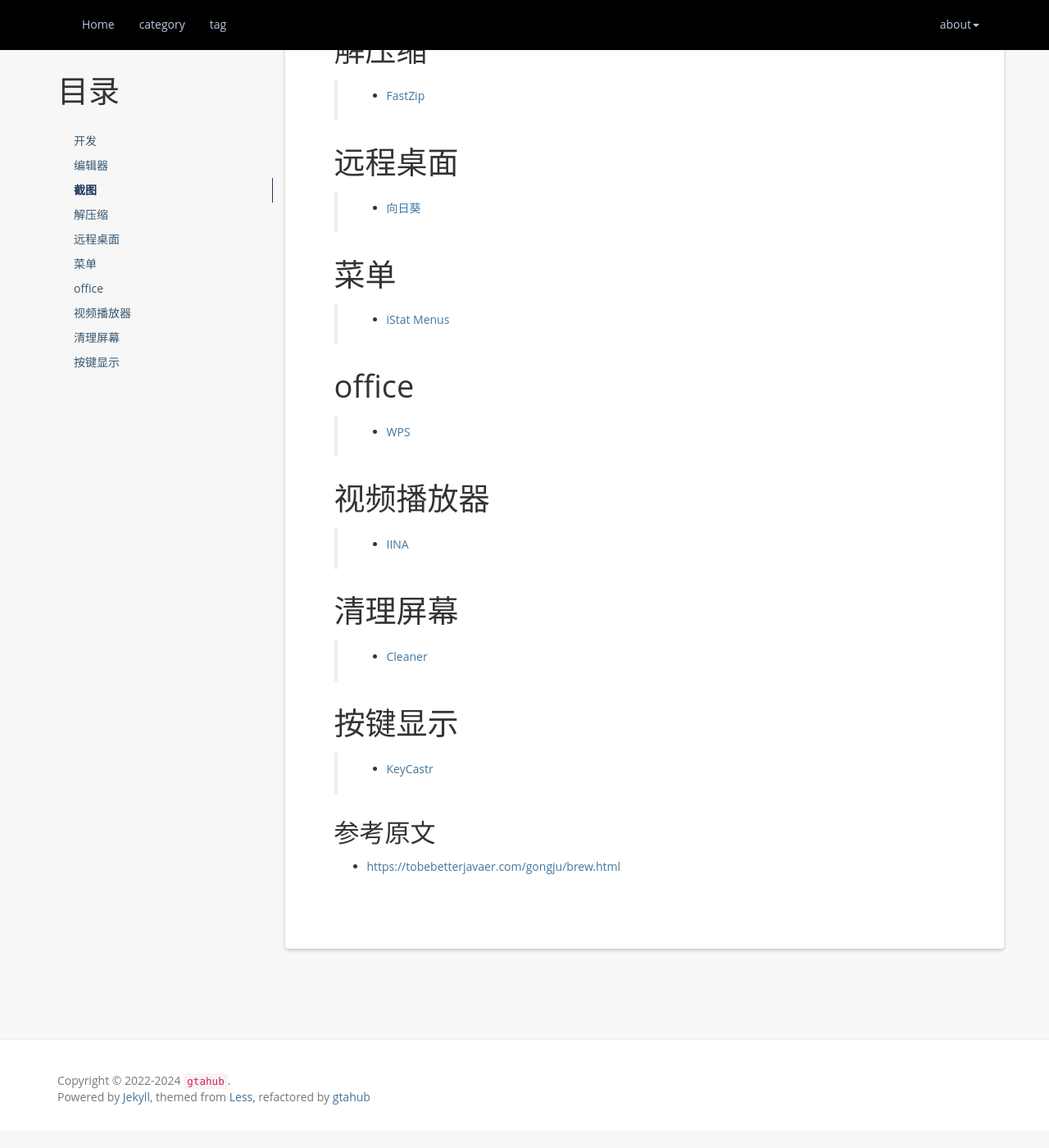
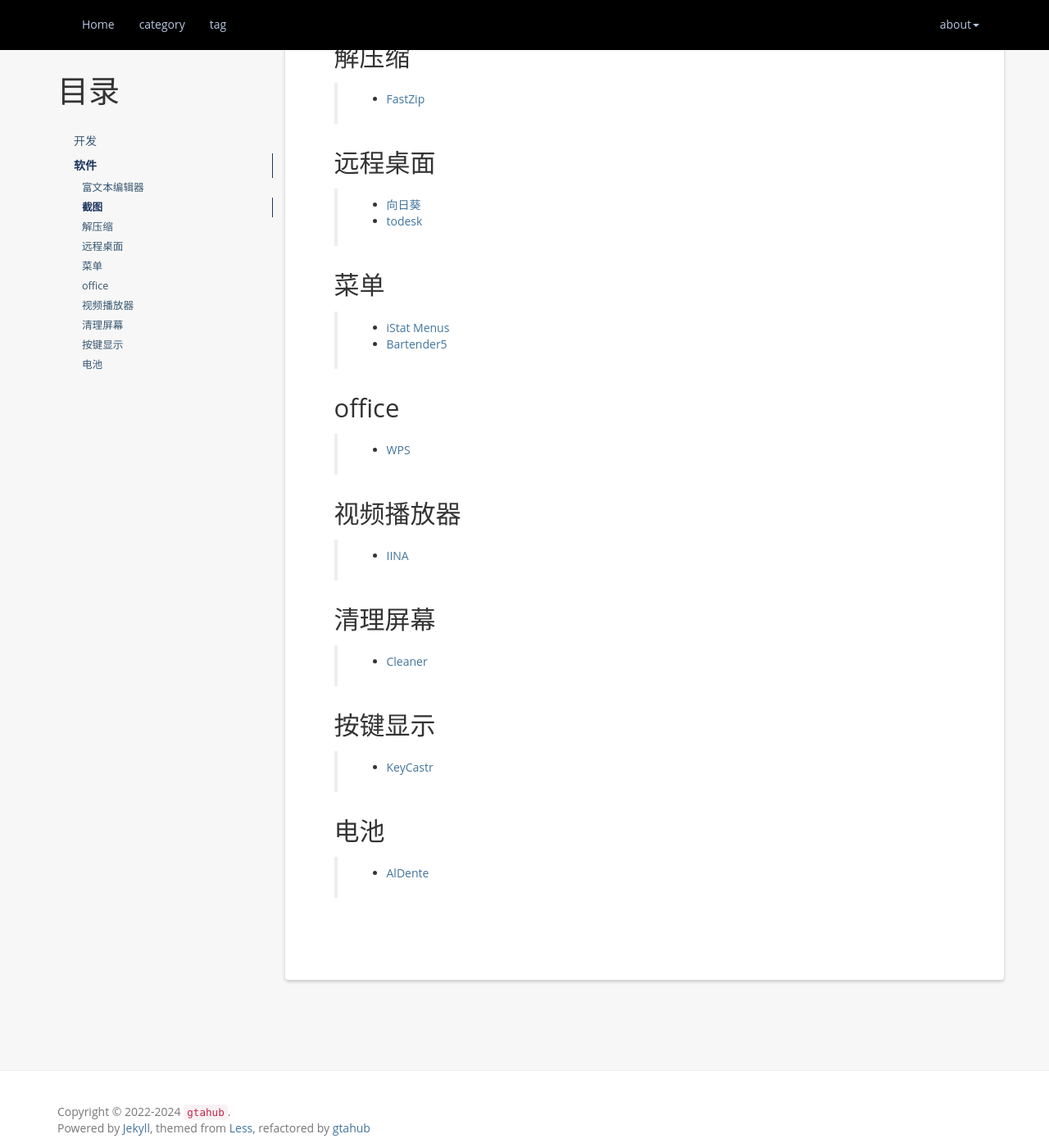
Before and after one commit to atgtahub/atgtahub.github.io, a Jekyll site: the page built from _posts/mac/2022-12-25-mac-software.md, in a window 1280 px wide and 1400 px high, scrolled down 2877 px. Shown: the whole window at 82% size. Built offline with Jekyll 4.4.1, drawn with Linux system fonts in a browser that asks for light colours; a script that is not in the unit is left out; comment, search, counter and statistics services are not loaded; before the commit the page ends 4255 px from its top, so only the background shows below that; some of the changed text lies outside the part shown.

Commit message:
feat: 2022-12-25-mac-software.md

```diff
--- a/_posts/mac/2022-12-25-mac-software.md
+++ b/_posts/mac/2022-12-25-mac-software.md
@@ -80,51 +80,53 @@
 - brew config 查看配置
 - brew info xxx 查看信息
 
+# 软件
 
-# 编辑器
+## 富文本编辑器
 
-## 富文本
 > + <a href="https://typora.io/#download" target="_blank">typora</a>
 
 
-# 截图
+## 截图
 
 > + <a href="https://zh.snipaste.com/" target="_blank">snipaste</a>
+> + <a href="https://cleanshot.com/" target="_blank">cleanshot</a>
 
 
-# 解压缩
+## 解压缩
 
 > + <a href="https://apps.apple.com/cn/app/id1565629813" target="_blank">FastZip</a>
 
 
-# 远程桌面
+## 远程桌面
 
 > + <a href="https://sunlogin.oray.com/download?categ=personal" target="_blank">向日葵</a>
+> + <a href="https://www.todesk.com/" target="_blank">todesk</a>
 
 
-# 菜单
+## 菜单
 
 > + <a href="https://bjango.com/mac/istatmenus/" target="_blank">iStat Menus</a>
+> + <a href="https://www.macbartender.com/Bartender5/" target="_blank">Bartender5</a>
 
 
-# office
+## office
 
 > + <a href="https://www.wps.cn/product/wpsmac/" target="_blank">WPS</a>
 
 
-# 视频播放器
+## 视频播放器
 
 > + <a href="https://www.iina.io/" target="_blank">IINA</a>
 
-# 清理屏幕
+## 清理屏幕
 
 > + <a href="https://apps.apple.com/cn/app/cleaner-%E6%B8%85%E7%90%86%E6%B8%85%E6%B4%81%E5%B1%8F%E5%B9%95%E9%94%AE%E7%9B%98/id1597938160" target="_blank">Cleaner</a>
 
-# 按键显示
+## 按键显示
 
 > + <a href="https://github.com/keycastr/keycastr.git">KeyCastr</a>
 
-参考原文
--
+## 电池
 
-+ <a href="https://tobebetterjavaer.com/gongju/brew.html" target="_blank">https://tobebetterjavaer.com/gongju/brew.html</a>
+> + <a href="https://apphousekitchen.com/">AlDente</a>
```
